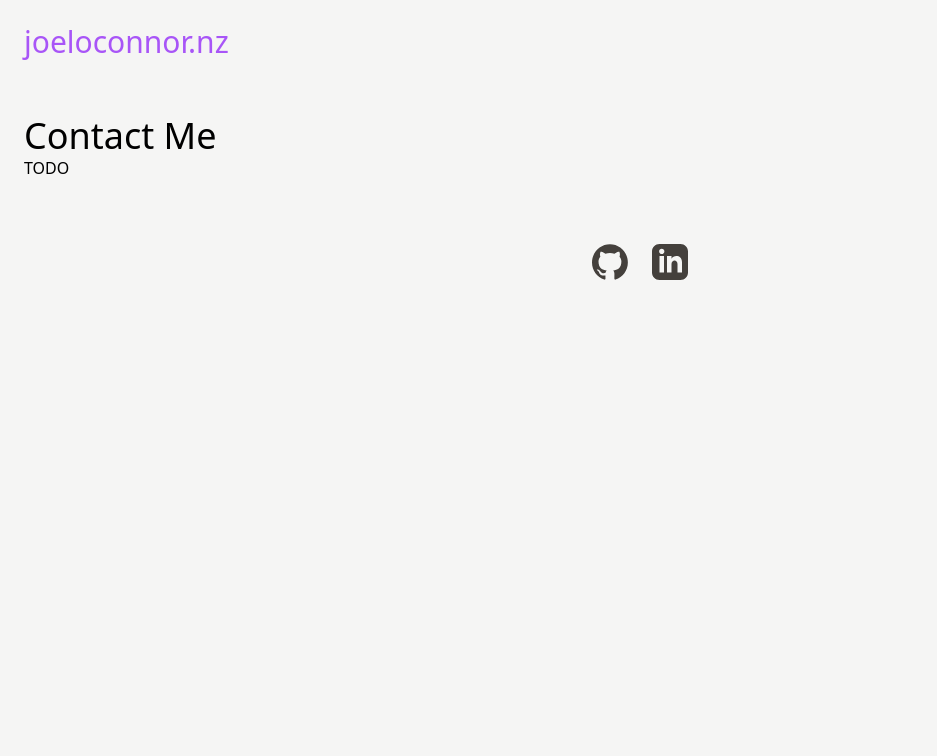
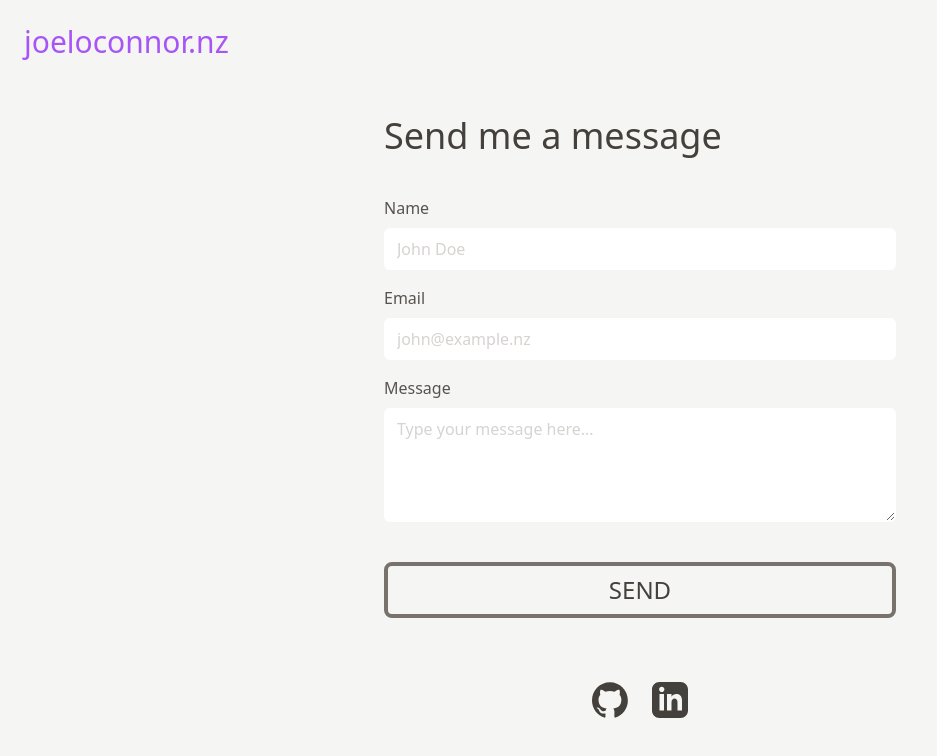
Before and after one commit to joeloconnor-nz/joeloconnor.nz, a Next.js app: page /contact in a window 1280 px wide. Shown: the top 756 px of the page, without its empty margins (0-937 px from the left). Built offline with nearby package versions, Linux system fonts and the light colour scheme.

Commit message:
Add contact form, add link to home page, include @tailwindcss/forms package

```diff
--- a/package.json
+++ b/package.json
@@ -22,6 +22,7 @@
         "typescript": "4.9.4"
     },
     "devDependencies": {
+        "@tailwindcss/forms": "^0.5.3",
         "autoprefixer": "^10.4.13",
         "postcss": "^8.4.21",
         "prettier": "^2.8.3",
--- a/src/pages/contact.tsx
+++ b/src/pages/contact.tsx
@@ -8,8 +8,66 @@ const seoProp: NextSeoProps = {
 export default function Contact() {
     return (
         <Layout seo={seoProp}>
-            <h1 className="text-4xl">Contact Me</h1>
-            <p>TODO</p>
+            <div className="mx-auto flex w-full max-w-lg flex-col">
+                <h1 className="mb-10 text-4xl text-stone-700 dark:text-stone-300">
+                    Send me a message
+                </h1>
+                <form className="flex flex-col gap-4">
+                    <div>
+                        <label
+                            className="text-stone-600 dark:text-stone-400"
+                            htmlFor="name"
+                        >
+                            Name
+                        </label>
+                        <input
+                            className="mt-2 block w-full rounded-md border-transparent bg-white placeholder:text-stone-300 focus:border-stone-400 focus:bg-white focus:ring-0 dark:bg-stone-700 dark:placeholder:text-stone-500 dark:focus:border-stone-600 dark:focus:bg-stone-600"
+                            id="name"
+                            type="text"
+                            placeholder="John Doe"
+                        />
+                    </div>
+
+                    <div>
+                        <label
+                            className="text-stone-600 dark:text-stone-400"
+                            htmlFor="email"
+                        >
+                            Email
+                        </label>
+                        <input
+                            className="mt-2 block w-full rounded-md border-transparent bg-white placeholder:text-stone-300 focus:border-stone-400 focus:bg-white focus:ring-0 dark:bg-stone-700 dark:placeholder:text-stone-500 dark:focus:border-stone-600 dark:focus:bg-stone-600"
+                            id="email"
+                            type="email"
+                            placeholder="john@example.nz"
+                        />
+                    </div>
+
+                    <div>
+                        <label
+                            className="text-stone-600 dark:text-stone-400"
+                            htmlFor="message"
+                        >
+                            Message
+                        </label>
+                        <textarea
+                            className="mt-2 block w-full rounded-md border-transparent bg-white placeholder:text-stone-300 focus:border-stone-400 focus:bg-white focus:ring-0 dark:bg-stone-700 dark:placeholder:text-stone-500 dark:focus:border-stone-600 dark:focus:bg-stone-600"
+                            id="message"
+                            placeholder="Type your message here..."
+                            rows={4}
+                        />
+                    </div>
+
+                    <button
+                        className="mt-6 flex rounded-lg border-4 border-solid border-stone-500 dark:border-stone-400"
+                        type="submit"
+                    >
+                        <span className="grow py-2 px-5 text-2xl uppercase text-stone-700 dark:text-stone-300">
+                            Send
+                        </span>
+                    </button>
+                </form>
+            </div>
         </Layout>
     );
 }
--- a/src/pages/index.tsx
+++ b/src/pages/index.tsx
@@ -1,6 +1,7 @@
 import { Layout } from '@/components/layout';
 import { NextSeoProps } from 'next-seo';
 import Image from 'next/image';
+import Link from 'next/link';
 
 const seoProps: NextSeoProps = {};
 
@@ -25,6 +26,14 @@ export default function Home() {
                 <p className="mt-2 hidden text-slate-600 dark:text-stone-400 sm:block md:text-2xl">
                     Follow my progress on GitHub or connect with me on LinkedIn
                 </p>
+                <Link
+                    className="mt-6 flex rounded-lg border-4 border-solid"
+                    href="/contact"
+                >
+                    <span className="py-2 px-5 text-2xl uppercase text-stone-700 dark:text-stone-300">
+                        Contact Me
+                    </span>
+                </Link>
             </div>
         </Layout>
     );
--- a/tailwind.config.js
+++ b/tailwind.config.js
@@ -9,5 +9,5 @@ module.exports = {
             },
         },
     },
-    plugins: [],
+    plugins: [require('@tailwindcss/forms')],
 };
```
Also changed, not shown: 1 other file (tests, documents, lock files or other folders).
